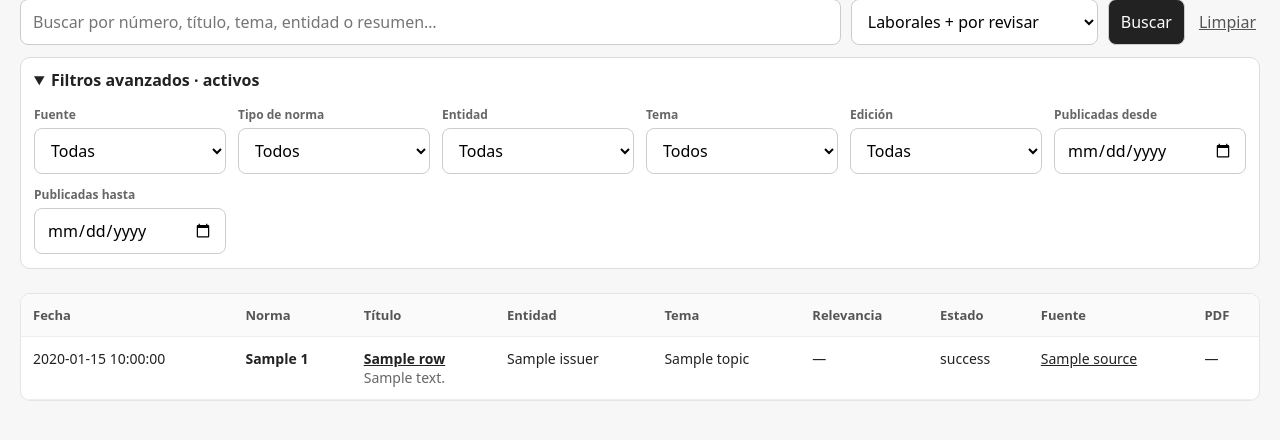
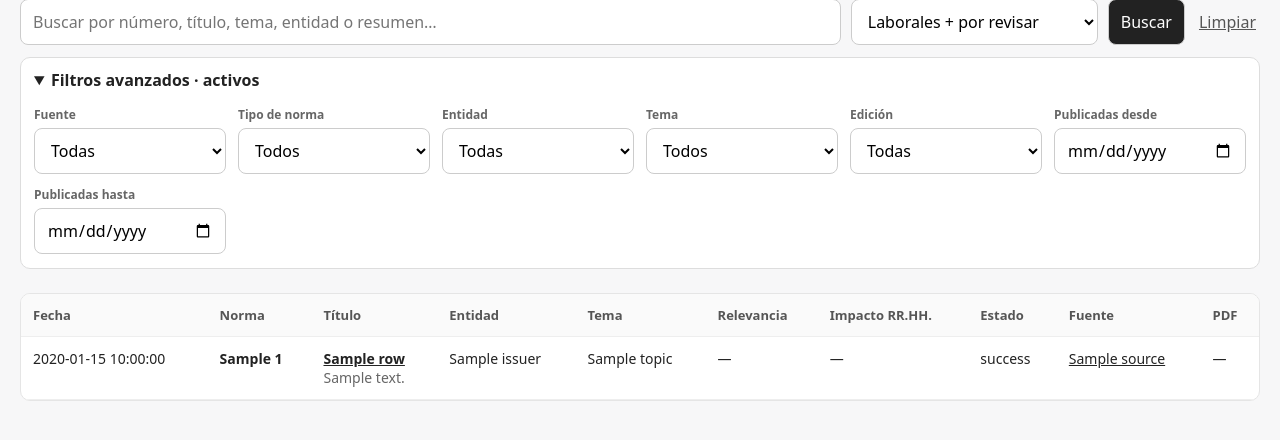
Before and after one commit to gumorenos/radar-laboral, a Flask app: template src/radar_laboral/templates/index.html in a window 1280 px wide. Shown: the part 315-755 px from the top of the page. Run offline with Flask 3, Linux system fonts and the light colour scheme; the template is opened without the code that fills it: most values are stand-ins (such as "Sample title", 1, 10 or a date in 2020).

Commit message:
Show HR impact badges in norm list

```diff
--- a/src/radar_laboral/templates/index.html
+++ b/src/radar_laboral/templates/index.html
@@ -29,7 +29,7 @@
     .filter-field label { font-size: 12px; color: #666; font-weight: 600; }
     .filter-field select, .filter-field input { width: 100%; min-width: 0; box-sizing: border-box; }
     .table-wrap { overflow-x: auto; background: white; border: 1px solid #e5e5e5; border-radius: 10px; }
-    table { border-collapse: collapse; width: 100%; min-width: 1080px; }
+    table { border-collapse: collapse; width: 100%; min-width: 1180px; }
     th, td { padding: 12px; border-bottom: 1px solid #eee; text-align: left; vertical-align: top; }
     th { font-size: 13px; color: #555; background: #fafafa; }
     td { font-size: 14px; }
@@ -40,6 +40,11 @@
     .badge-review { background: #fef3c7; }
     .badge-not_labor { background: #f1f5f9; color: #64748b; }
     .badge-extraordinary { margin-top: 5px; background: #e0e7ff; }
+    .impact-high { background: #fee2e2; color: #991b1b; }
+    .impact-medium { background: #fef3c7; color: #92400e; }
+    .impact-low { background: #e0f2fe; color: #075985; }
+    .impact-none { background: #f1f5f9; color: #64748b; }
+    .impact-scope { display: block; margin-top: 4px; color: #666; font-size: 11px; }
     .pagination { display: flex; align-items: center; justify-content: space-between; gap: 16px; margin-top: 14px; }
     .pagination a, .pagination span { padding: 8px 10px; }
     .page-disabled { color: #aaa; }
@@ -106,9 +111,10 @@
   <div class="table-wrap">
     {% if rows %}
       <table>
-        <thead><tr><th>Fecha</th><th>Norma</th><th>Título</th><th>Entidad</th><th>Tema</th><th>Relevancia</th><th>Estado</th><th>Fuente</th><th>PDF</th></tr></thead>
+        <thead><tr><th>Fecha</th><th>Norma</th><th>Título</th><th>Entidad</th><th>Tema</th><th>Relevancia</th><th>Impacto RR.HH.</th><th>Estado</th><th>Fuente</th><th>PDF</th></tr></thead>
         <tbody>
           {% for row in rows %}
+          {% set impact = impact_by_id.get(row.id) %}
           <tr>
             <td>{{ row.publication_date or '—' }}</td>
             <td><strong>{{ row.document_type or '' }} {{ row.number or '' }}</strong>{% if row.edition == 'extraordinary' %}<br><span class="badge badge-extraordinary">Extraordinaria</span>{% endif %}</td>
@@ -116,6 +122,7 @@
             <td>{{ row.issuer or '—' }}</td>
             <td>{{ row.topic or '—' }}</td>
             <td title="{{ row.relevance_reason or '' }}">{% if row.labor_relevance == 'relevant' %}<span class="badge badge-relevant">Relevante</span>{% elif row.labor_relevance == 'review' %}<span class="badge badge-review">Revisar</span>{% elif row.labor_relevance == 'not_labor' %}<span class="badge badge-not_labor">No laboral</span>{% else %}—{% endif %}</td>
+            <td>{% if impact %}<span class="badge impact-{{ impact.hr_impact_level }}">{{ {'high':'Alto','medium':'Medio','low':'Bajo','none':'Sin impacto'}.get(impact.hr_impact_level, impact.hr_impact_level) }}</span><span class="impact-scope">{{ {'direct':'directo','indirect':'indirecto','potential':'potencial','unclear':'por confirmar','none':''}.get(impact.hr_impact_scope, impact.hr_impact_scope) }}</span>{% else %}—{% endif %}</td>
             <td>{{ row.status or '—' }}</td>
             <td><a href="{{ row.official_url }}" target="_blank" rel="noreferrer">{{ row.source }}</a></td>
             <td>{% if row.pdf_url or row.pdf_path %}<a href="/norm/{{ row.id }}/pdf" target="_blank">Abrir PDF</a>{% else %}—{% endif %}</td>
```
